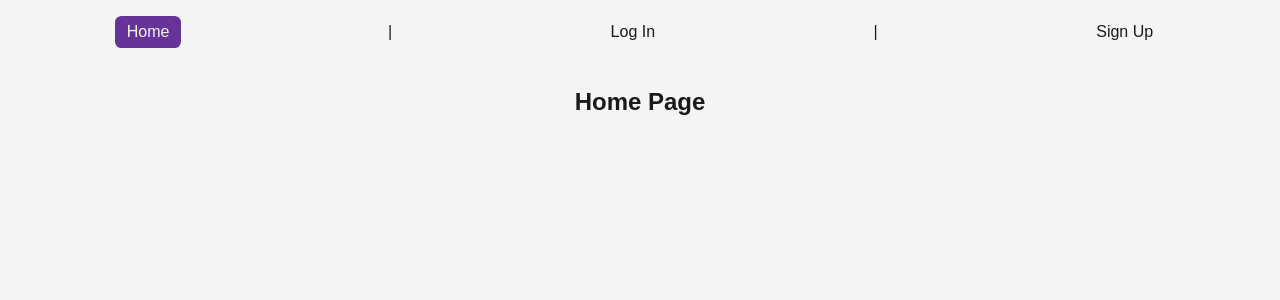
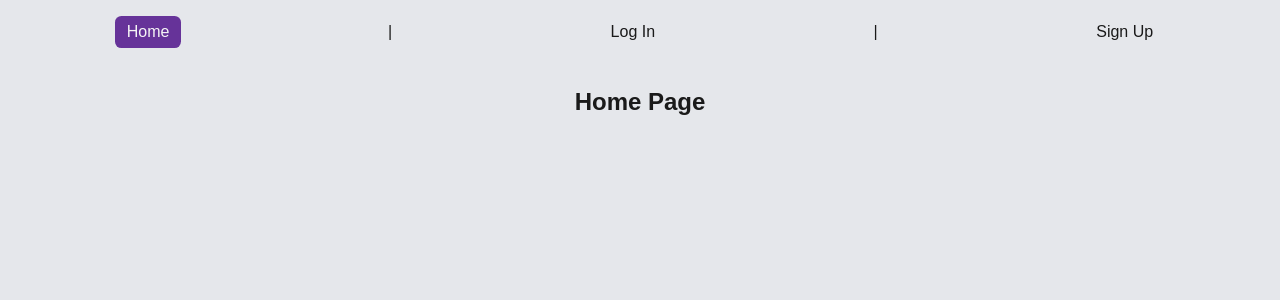
Before and after one commit to Tinksdreamlife/silken-web, a React (Vite) app in the folder frontend/: page / in a window 1280 px wide. Shown: the top 300 px of the page. Built offline with nearby package versions, Linux system fonts and the light colour scheme.

Commit message:
Draft of initial app css

```diff
--- a/frontend/src/pages/App/App.css
+++ b/frontend/src/pages/App/App.css
@@ -9,3 +9,18 @@
   justify-content: center;
   align-items: center;
 }
+
+body {
+  background-color: #e5e7eb; /* light color outer layer*/
+  margin: 0;
+  font-family: Arial, Helvetica, sans-serif;
+}
+
+.main-wrapper {
+  max-width: 1000px;
+  margin: auto;
+  background-color: #ffffff; /* inner content background */
+  padding: 2rem;
+  border-radius: 1rem;
+  box-shadow: 0 4px 10px rgba(0, 0, 0.05);
+}
```
